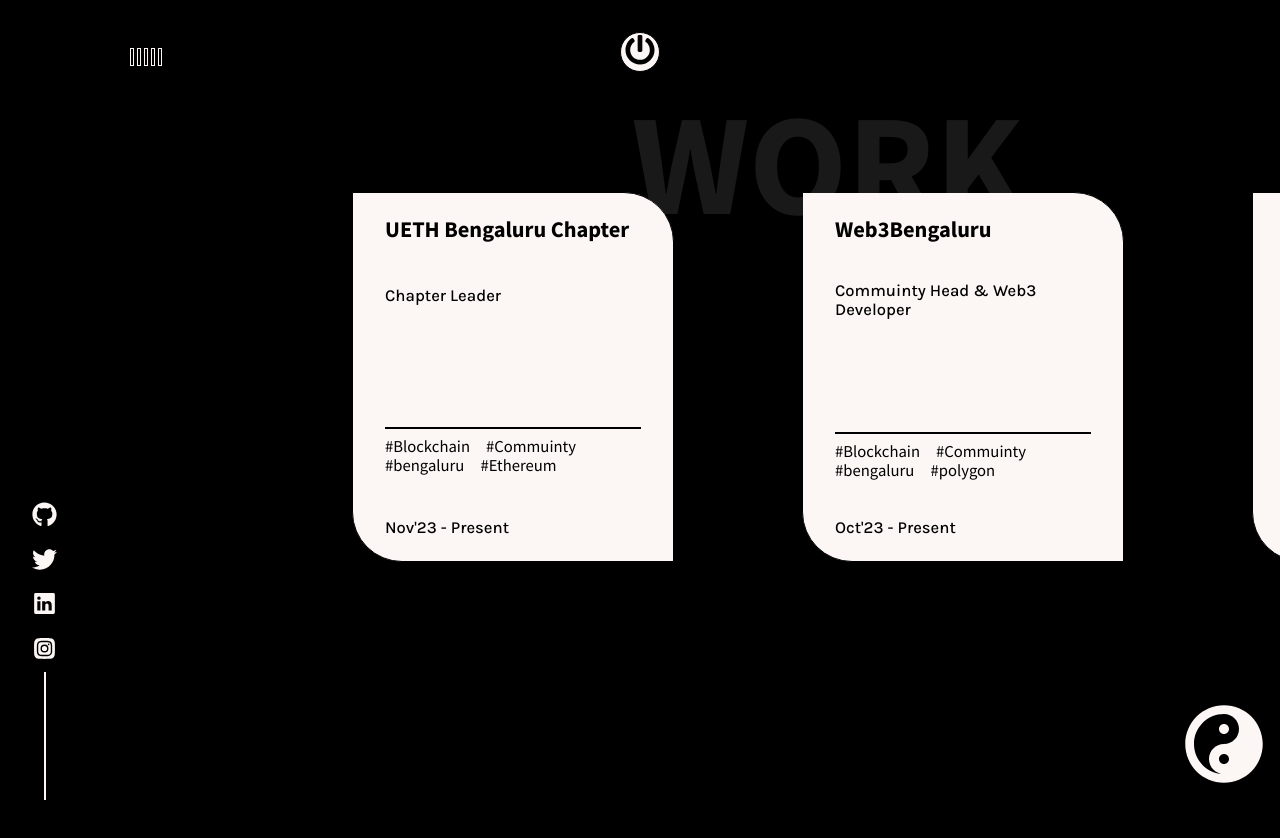
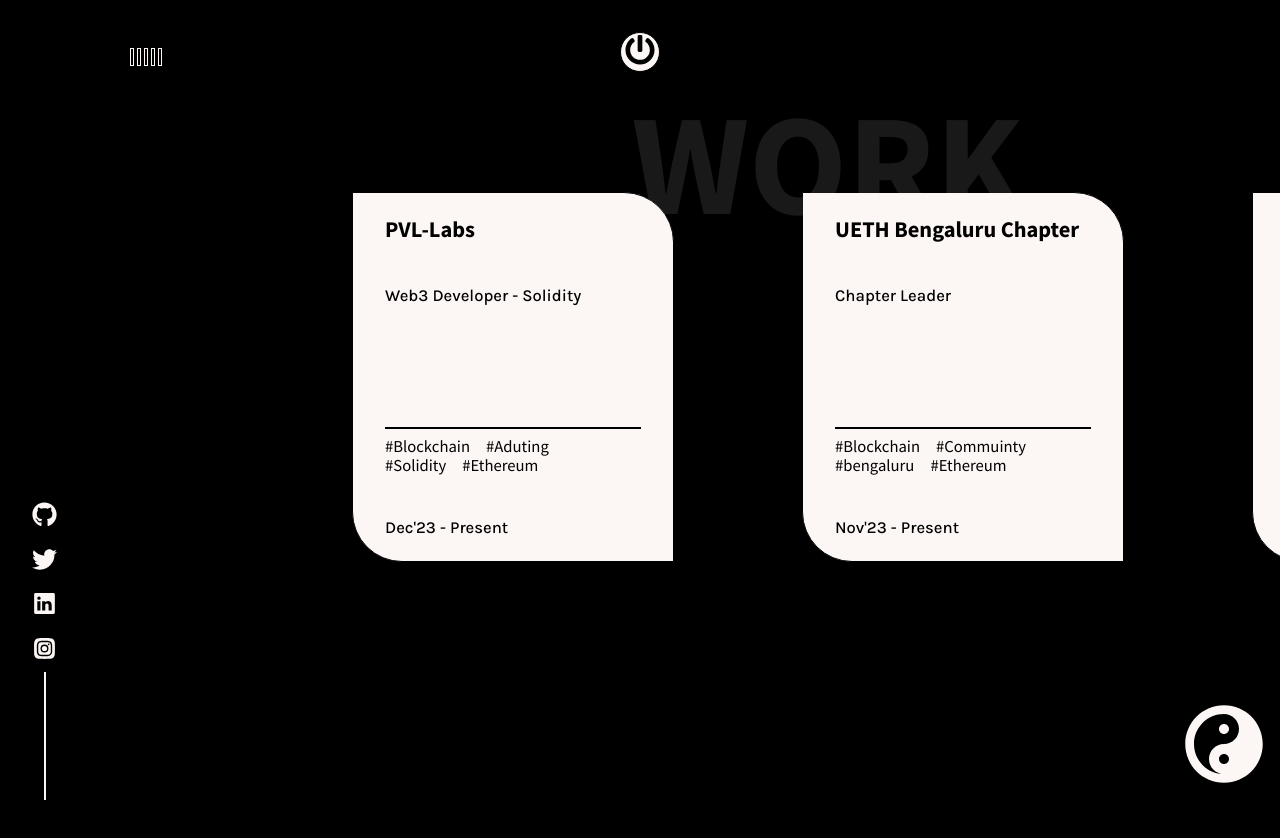
Before and after one commit to manugowda18/portfolio, a React (Create React App) app: page /work in a window 1280 px wide. Shown: the top 838 px of the page. Built offline with nearby package versions, Linux system fonts and the light colour scheme.

Commit message:
job update

```diff
--- a/src/data/WorkData.js
+++ b/src/data/WorkData.js
@@ -1,4 +1,13 @@
 export const Work = [
+  {
+    id: 3,
+    name: "PVL-Labs",
+    description:
+      " Web3 Developer - Solidity",
+    tags: ["Blockchain", "Aduting", "Solidity", "Ethereum"],
+    date: "Dec'23 - Present"
+
+  },
   {
     id: 4,
     name: "UETH Bengaluru Chapter",
```
